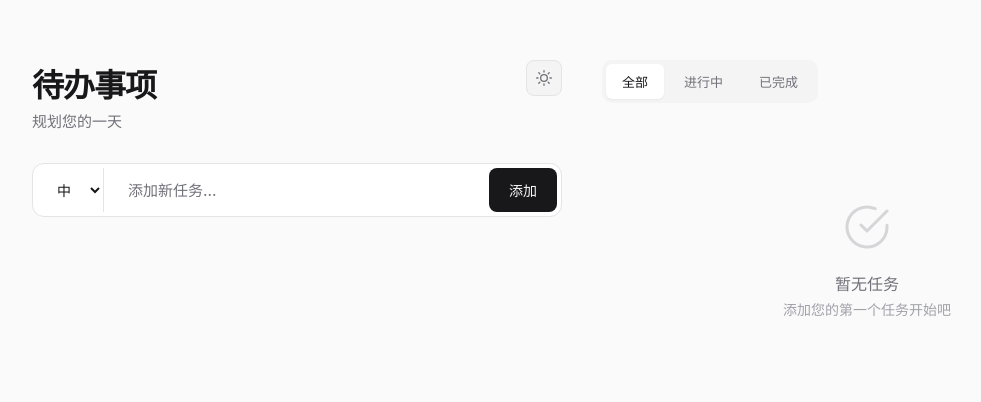
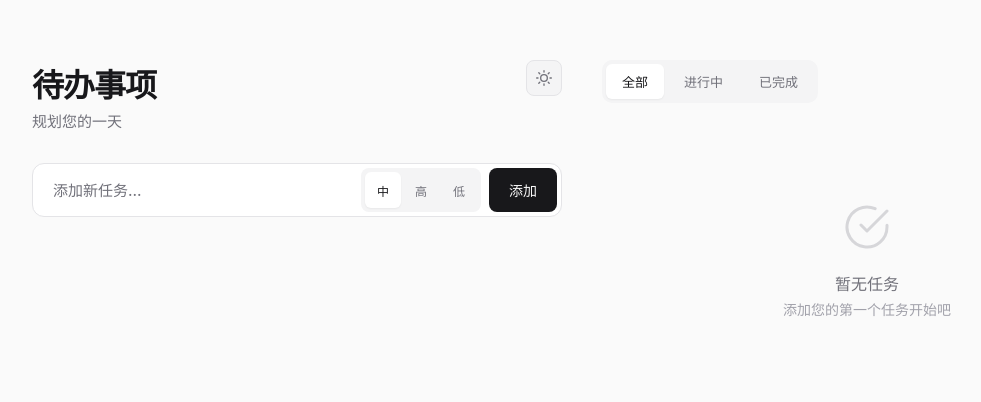
Before and after one commit to time-296/-, a website built with Vite: page index.html in a window 1280 px wide. Shown: the whole page, without its empty margins (58-1039 px from the left). Built offline with nearby package versions, Linux system fonts and the light colour scheme.

Commit message:
refactor: redesign priority selector to match filter tabs style

```diff
--- a/index.html
+++ b/index.html
@@ -33,12 +33,12 @@
             </header>
 
             <div class="input-section">
-                <select id="priority-select">
-                    <option value="high">高</option>
-                    <option value="medium" selected>中</option>
-                    <option value="low">低</option>
-                </select>
                 <input type="text" id="todo-input" placeholder="添加新任务...">
+                <div class="priority-selector">
+                    <button class="priority-btn active" data-priority="medium">中</button>
+                    <button class="priority-btn" data-priority="high">高</button>
+                    <button class="priority-btn" data-priority="low">低</button>
+                </div>
                 <button id="add-btn">添加</button>
             </div>
         </div>
--- a/script.js
+++ b/script.js
@@ -4,7 +4,7 @@
     // DOM 元素引用
     const todoInput = document.getElementById('todo-input');
     const addBtn = document.getElementById('add-btn');
-    const prioritySelect = document.getElementById('priority-select');
+    const priorityBtns = document.querySelectorAll('.priority-btn');
     const todoList = document.getElementById('todo-list');
     const filterBtns = document.querySelectorAll('.filter-btn');
     const stats = document.getElementById('stats');
@@ -137,6 +137,7 @@
 
     let todos = loadTodos();
     let currentFilter = 'all';
+    let currentPriority = 'medium';
     let idCounter = 0;
 
     function newId() {
@@ -216,7 +217,7 @@
         const text = todoInput.value.trim();
         if (!text) return;
 
-        todos.push({ id: newId(), text, completed: false, priority: prioritySelect.value });
+        todos.push({ id: newId(), text, completed: false, priority: currentPriority });
         saveTodos();
         todoInput.value = '';
         renderTodos();
@@ -335,6 +336,14 @@
     clearCompletedBtn.addEventListener('click', clearCompleted);
     clearAllBtn.addEventListener('click', clearAll);
 
+    priorityBtns.forEach(btn => {
+        btn.addEventListener('click', () => {
+            priorityBtns.forEach(b => b.classList.remove('active'));
+            btn.classList.add('active');
+            currentPriority = btn.dataset.priority;
+        });
+    });
+
     filterBtns.forEach(btn => {
         btn.addEventListener('click', () => {
             filterBtns.forEach(b => b.classList.remove('active'));
--- a/style.css
+++ b/style.css
@@ -164,22 +164,35 @@ h1 {
 }
 
 /* 优先级选择器 */
-#priority-select {
+.priority-selector {
+    display: flex;
+    gap: 2px;
+    padding: 4px;
+    background: var(--hover-bg);
+    border-radius: 8px;
+}
+
+.priority-btn {
     background: transparent;
     border: none;
-    outline: none;
-    padding: 12px 16px;
-    color: var(--text-primary);
-    font-size: 0.875rem;
+    border-radius: 6px;
+    padding: 6px 12px;
+    color: var(--text-secondary);
+    font-size: 0.75rem;
     font-weight: 500;
+    cursor: pointer;
+    transition: all 0.2s ease;
     font-family: inherit;
-    cursor: pointer;
-    border-right: 1px solid var(--border-color);
 }
 
-#priority-select option {
+.priority-btn:hover {
+    color: var(--text-primary);
+}
+
+.priority-btn.active {
     background: var(--card-bg);
     color: var(--text-primary);
+    box-shadow: 0 1px 2px var(--shadow-color);
 }
 
 /* 优先级徽章 */
```
